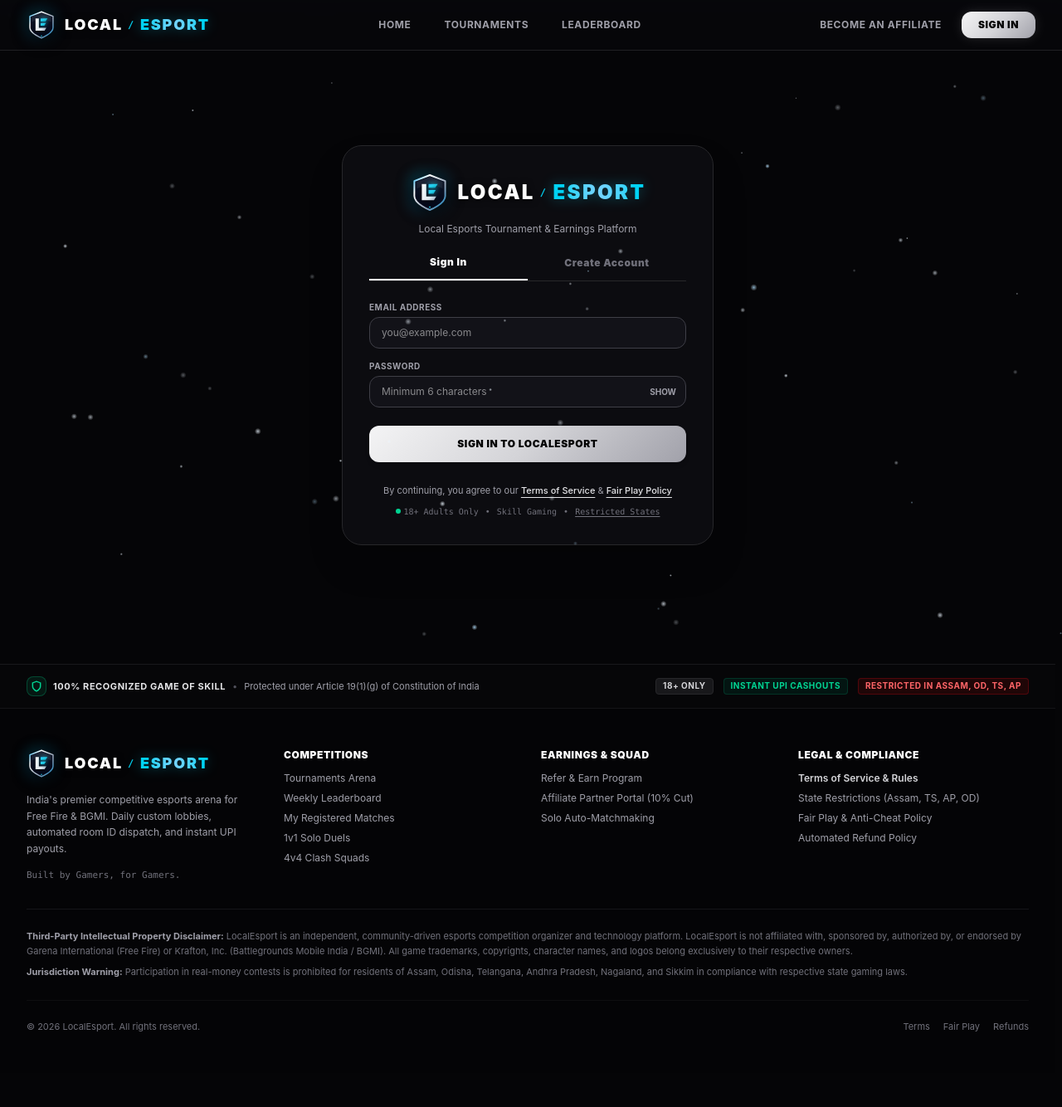
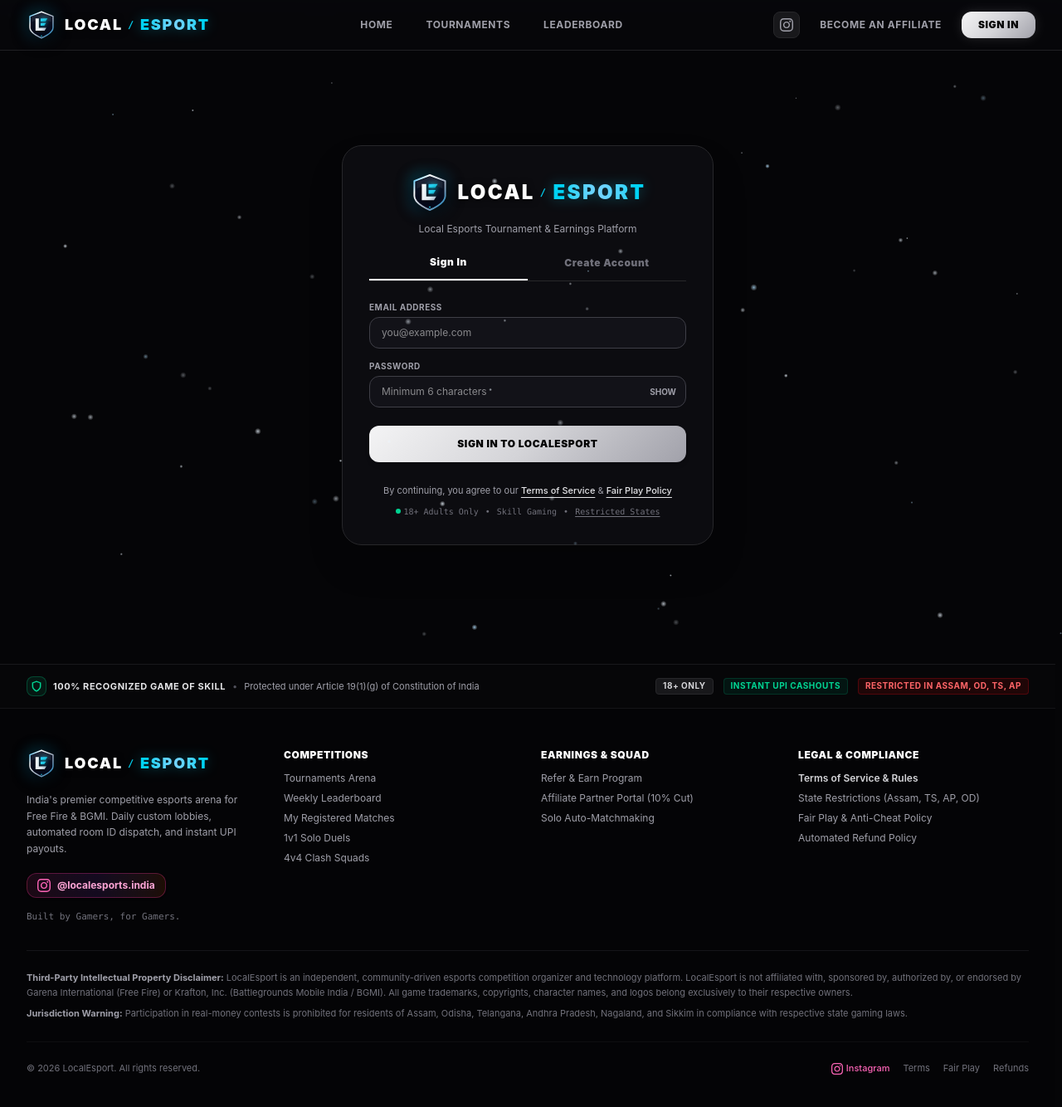
Before and after one commit to jaydeepmangaliya/Tournament, a React (Vite) app in the folder FE/: page /login in a window 1280 px wide. Shown: the top 1334 px of the page at 83% size. Before the commit the page ends 1293 px from the top, so only its background shows below. Built offline with nearby package versions, Linux system fonts and the light colour scheme.

Commit message:
feat: add official Instagram (@localesports.india) link to header and footer

```diff
--- a/FE/src/components/Footer.jsx
+++ b/FE/src/components/Footer.jsx
@@ -45,6 +45,19 @@ export default function Footer() {
             <p className="text-zinc-400 text-xs leading-relaxed">
               India's premier competitive esports arena for Free Fire & BGMI. Daily custom lobbies, automated room ID dispatch, and instant UPI payouts.
             </p>
+            <div className="pt-1">
+              <a
+                href="https://www.instagram.com/localesports.india"
+                target="_blank"
+                rel="noopener noreferrer"
+                className="inline-flex items-center space-x-2 px-3 py-1.5 rounded-xl bg-gradient-to-r from-pink-500/10 via-purple-500/10 to-orange-500/10 border border-pink-500/30 text-pink-300 hover:text-white hover:border-pink-500/60 transition text-xs font-bold shadow-sm group"
+              >
+                <svg className="w-4 h-4 fill-current text-pink-400 group-hover:scale-110 transition-transform" viewBox="0 0 24 24">
+                  <path d="M12 2.163c3.204 0 3.584.012 4.85.07 3.252.148 4.771 1.691 4.919 4.919.058 1.265.069 1.645.069 4.849 0 3.205-.012 3.584-.069 4.849-.149 3.225-1.664 4.771-4.919 4.919-1.266.058-1.644.07-4.85.07-3.204 0-3.584-.012-4.849-.07-3.26-.149-4.771-1.699-4.919-4.92-.058-1.265-.07-1.644-.07-4.849 0-3.204.013-3.583.07-4.849.149-3.227 1.664-4.771 4.919-4.919 1.266-.057 1.645-.069 4.849-.069zm0-2.163c-3.259 0-3.667.014-4.947.072-4.358.2-6.78 2.618-6.98 6.98-.059 1.281-.073 1.689-.073 4.948 0 3.259.014 3.668.072 4.948.2 4.358 2.618 6.78 6.98 6.98 1.281.058 1.689.072 4.948.072 3.259 0 3.668-.014 4.948-.072 4.354-.2 6.782-2.618 6.979-6.98.059-1.28.073-1.689.073-4.948 0-3.259-.014-3.667-.072-4.947-.196-4.354-2.617-6.78-6.979-6.98-1.281-.059-1.69-.073-4.949-.073zm0 5.838c-3.403 0-6.162 2.759-6.162 6.162s2.759 6.163 6.162 6.163 6.162-2.759 6.162-6.163c0-3.403-2.759-6.162-6.162-6.162zm0 10.162c-2.209 0-4-1.79-4-4 0-2.209 1.791-4 4-4s4 1.791 4 4c0 2.21-1.791 4-4 4zm6.406-11.845c-.796 0-1.441.645-1.441 1.44s.645 1.44 1.441 1.44c.795 0 1.439-.645 1.439-1.44s-.644-1.44-1.439-1.44z"/>
+                </svg>
+                <span>@localesports.india</span>
+              </a>
+            </div>
             <div className="text-[11px] font-mono text-zinc-500">
               Built by Gamers, for Gamers.
             </div>
@@ -132,6 +145,17 @@ export default function Footer() {
             &copy; {new Date().getFullYear()} LocalEsport. All rights reserved.
           </div>
           <div className="flex items-center space-x-4">
+            <a
+              href="https://www.instagram.com/localesports.india"
+              target="_blank"
+              rel="noopener noreferrer"
+              className="text-pink-400 hover:text-pink-300 transition flex items-center space-x-1 font-medium"
+            >
+              <svg className="w-3.5 h-3.5 fill-current" viewBox="0 0 24 24">
+                <path d="M12 2.163c3.204 0 3.584.012 4.85.07 3.252.148 4.771 1.691 4.919 4.919.058 1.265.069 1.645.069 4.849 0 3.205-.012 3.584-.069 4.849-.149 3.225-1.664 4.771-4.919 4.919-1.266.058-1.644.07-4.85.07-3.204 0-3.584-.012-4.849-.07-3.26-.149-4.771-1.699-4.919-4.92-.058-1.265-.07-1.644-.07-4.849 0-3.204.013-3.583.07-4.849.149-3.227 1.664-4.771 4.919-4.919 1.266-.057 1.645-.069 4.849-.069zm0-2.163c-3.259 0-3.667.014-4.947.072-4.358.2-6.78 2.618-6.98 6.98-.059 1.281-.073 1.689-.073 4.948 0 3.259.014 3.668.072 4.948.2 4.358 2.618 6.78 6.98 6.98 1.281.058 1.689.072 4.948.072 3.259 0 3.668-.014 4.948-.072 4.354-.2 6.782-2.618 6.979-6.98.059-1.28.073-1.689.073-4.948 0-3.259-.014-3.667-.072-4.947-.196-4.354-2.617-6.78-6.979-6.98-1.281-.059-1.69-.073-4.949-.073zm0 5.838c-3.403 0-6.162 2.759-6.162 6.162s2.759 6.163 6.162 6.163 6.162-2.759 6.162-6.163c0-3.403-2.759-6.162-6.162-6.162zm0 10.162c-2.209 0-4-1.79-4-4 0-2.209 1.791-4 4-4s4 1.791 4 4c0 2.21-1.791 4-4 4zm6.406-11.845c-.796 0-1.441.645-1.441 1.44s.645 1.44 1.441 1.44c.795 0 1.439-.645 1.439-1.44s-.644-1.44-1.439-1.44z"/>
+              </svg>
+              <span>Instagram</span>
+            </a>
             <Link to="/terms" className="hover:text-zinc-400 transition">Terms</Link>
             <Link to="/terms" className="hover:text-zinc-400 transition">Fair Play</Link>
             <Link to="/terms" className="hover:text-zinc-400 transition">Refunds</Link>
--- a/FE/src/components/Header.jsx
+++ b/FE/src/components/Header.jsx
@@ -158,6 +158,17 @@ const Header = () => {
 
           {/* Right Side Actions */}
           <div className="hidden md:flex items-center space-x-3">
+            <a
+              href="https://www.instagram.com/localesports.india"
+              target="_blank"
+              rel="noopener noreferrer"
+              className="w-8 h-8 rounded-lg bg-zinc-900 hover:bg-pink-950/40 border border-zinc-800 hover:border-pink-500/50 flex items-center justify-center text-zinc-400 hover:text-pink-400 transition"
+              title="Follow @localesports.india on Instagram"
+            >
+              <svg className="w-4 h-4 fill-current" viewBox="0 0 24 24">
+                <path d="M12 2.163c3.204 0 3.584.012 4.85.07 3.252.148 4.771 1.691 4.919 4.919.058 1.265.069 1.645.069 4.849 0 3.205-.012 3.584-.069 4.849-.149 3.225-1.664 4.771-4.919 4.919-1.266.058-1.644.07-4.85.07-3.204 0-3.584-.012-4.849-.07-3.26-.149-4.771-1.699-4.919-4.92-.058-1.265-.07-1.644-.07-4.849 0-3.204.013-3.583.07-4.849.149-3.227 1.664-4.771 4.919-4.919 1.266-.057 1.645-.069 4.849-.069zm0-2.163c-3.259 0-3.667.014-4.947.072-4.358.2-6.78 2.618-6.98 6.98-.059 1.281-.073 1.689-.073 4.948 0 3.259.014 3.668.072 4.948.2 4.358 2.618 6.78 6.98 6.98 1.281.058 1.689.072 4.948.072 3.259 0 3.668-.014 4.948-.072 4.354-.2 6.782-2.618 6.979-6.98.059-1.28.073-1.689.073-4.948 0-3.259-.014-3.667-.072-4.947-.196-4.354-2.617-6.78-6.979-6.98-1.281-.059-1.69-.073-4.949-.073zm0 5.838c-3.403 0-6.162 2.759-6.162 6.162s2.759 6.163 6.162 6.163 6.162-2.759 6.162-6.163c0-3.403-2.759-6.162-6.162-6.162zm0 10.162c-2.209 0-4-1.79-4-4 0-2.209 1.791-4 4-4s4 1.791 4 4c0 2.21-1.791 4-4 4zm6.406-11.845c-.796 0-1.441.645-1.441 1.44s.645 1.44 1.441 1.44c.795 0 1.439-.645 1.439-1.44s-.644-1.44-1.439-1.44z"/>
+              </svg>
+            </a>
             {isGuest ? (
               <>
                 <Link
@@ -344,6 +355,21 @@ const Header = () => {
                   </Link>
                 </div>
               )}
+
+              {/* Instagram Follow Bar */}
+              <div className="pt-2">
+                <a
+                  href="https://www.instagram.com/localesports.india"
+                  target="_blank"
+                  rel="noopener noreferrer"
+                  className="flex items-center justify-center space-x-2 py-2.5 rounded-xl bg-gradient-to-r from-pink-500/10 via-purple-500/10 to-orange-500/10 border border-pink-500/30 text-pink-300 hover:text-white transition text-xs font-bold"
+                >
+                  <svg className="w-4 h-4 fill-current text-pink-400" viewBox="0 0 24 24">
+                    <path d="M12 2.163c3.204 0 3.584.012 4.85.07 3.252.148 4.771 1.691 4.919 4.919.058 1.265.069 1.645.069 4.849 0 3.205-.012 3.584-.069 4.849-.149 3.225-1.664 4.771-4.919 4.919-1.266.058-1.644.07-4.85.07-3.204 0-3.584-.012-4.849-.07-3.26-.149-4.771-1.699-4.919-4.92-.058-1.265-.07-1.644-.07-4.849 0-3.204.013-3.583.07-4.849.149-3.227 1.664-4.771 4.919-4.919 1.266-.057 1.645-.069 4.849-.069zm0-2.163c-3.259 0-3.667.014-4.947.072-4.358.2-6.78 2.618-6.98 6.98-.059 1.281-.073 1.689-.073 4.948 0 3.259.014 3.668.072 4.948.2 4.358 2.618 6.78 6.98 6.98 1.281.058 1.689.072 4.948.072 3.259 0 3.668-.014 4.948-.072 4.354-.2 6.782-2.618 6.979-6.98.059-1.28.073-1.689.073-4.948 0-3.259-.014-3.667-.072-4.947-.196-4.354-2.617-6.78-6.979-6.98-1.281-.059-1.69-.073-4.949-.073zm0 5.838c-3.403 0-6.162 2.759-6.162 6.162s2.759 6.163 6.162 6.163 6.162-2.759 6.162-6.163c0-3.403-2.759-6.162-6.162-6.162zm0 10.162c-2.209 0-4-1.79-4-4 0-2.209 1.791-4 4-4s4 1.791 4 4c0 2.21-1.791 4-4 4zm6.406-11.845c-.796 0-1.441.645-1.441 1.44s.645 1.44 1.441 1.44c.795 0 1.439-.645 1.439-1.44s-.644-1.44-1.439-1.44z"/>
+                  </svg>
+                  <span>Follow on Instagram (@localesports.india)</span>
+                </a>
+              </div>
             </div>
           </div>
         )}
```
